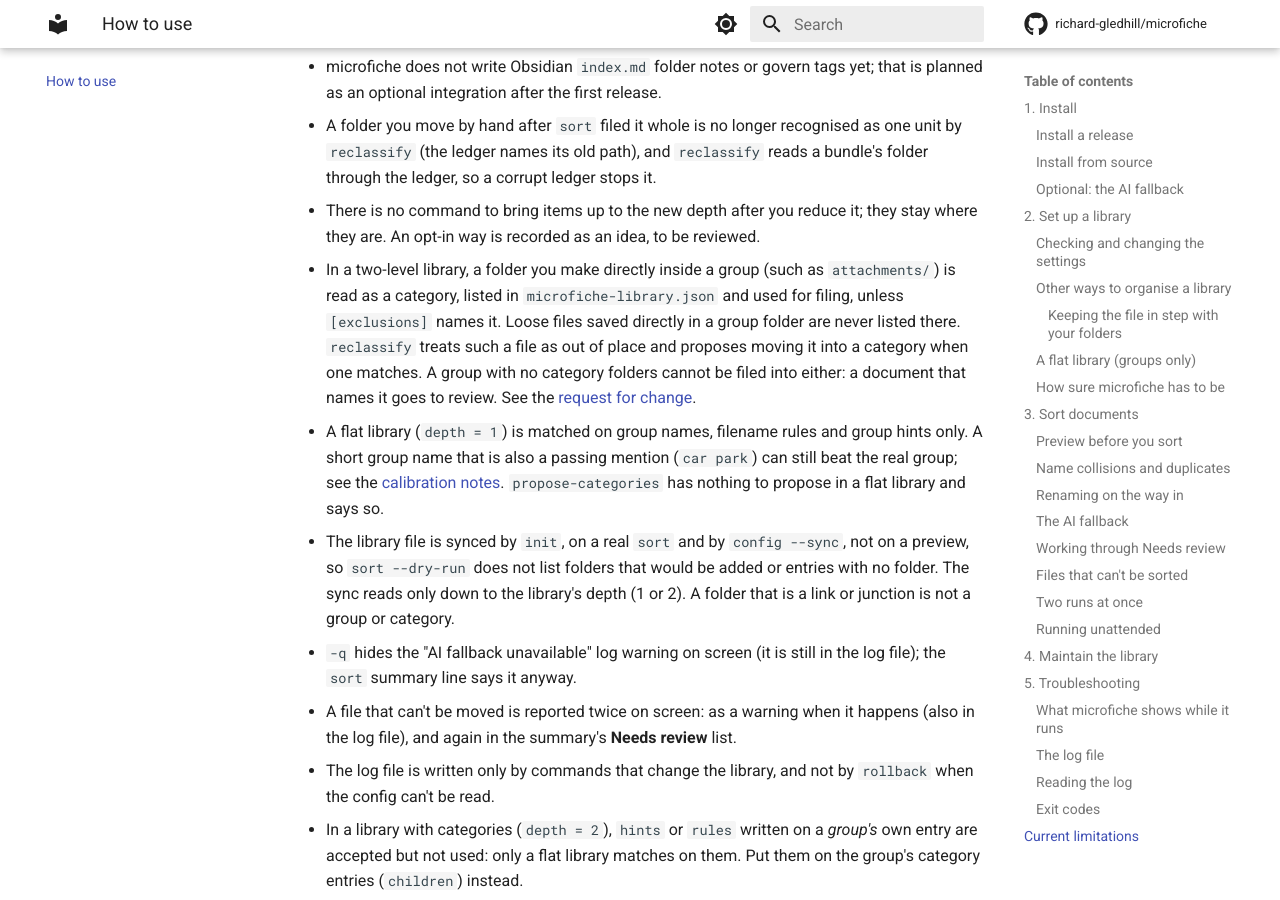
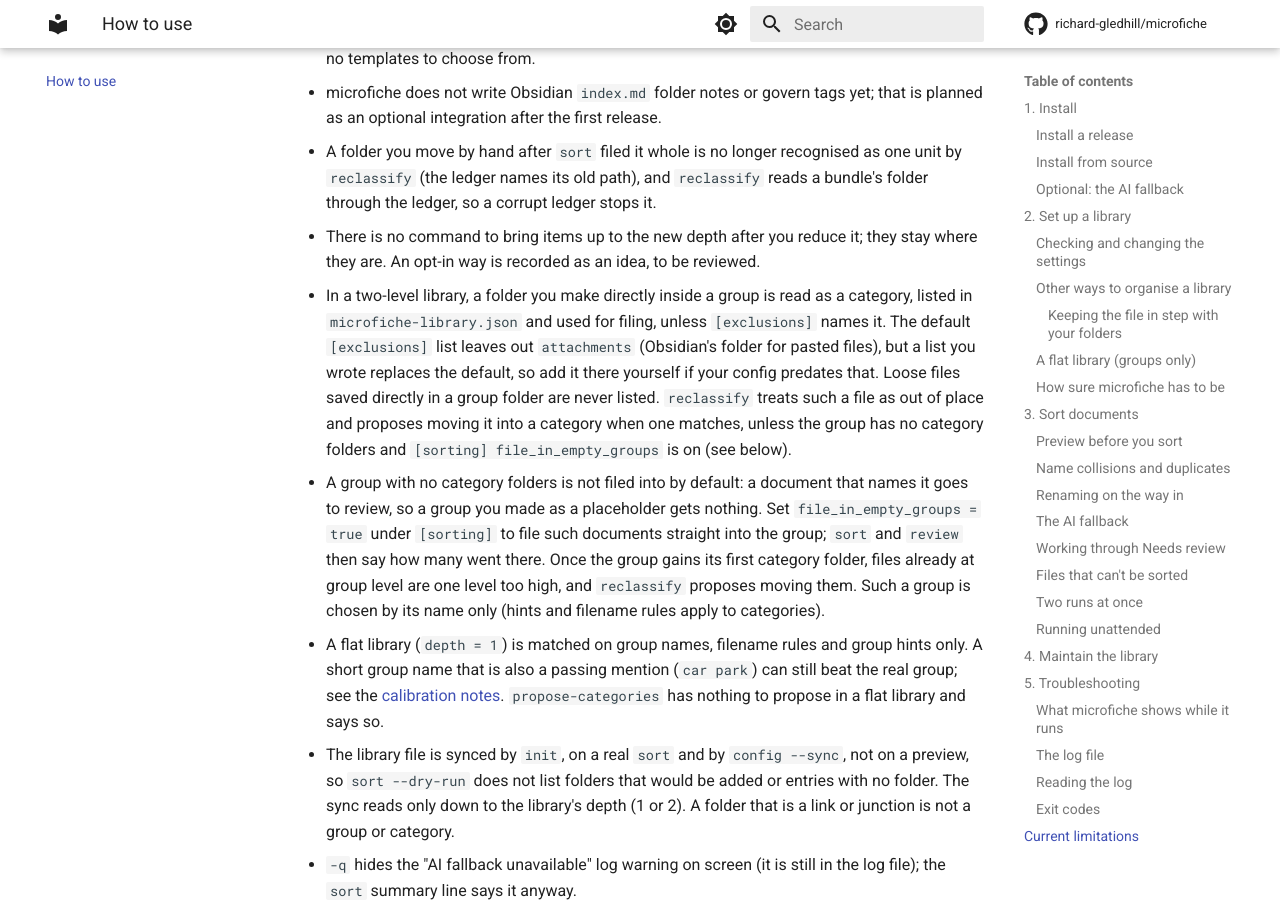
Before and after one commit to richard-gledhill/microfiche, an MkDocs documentation site: the page built from docs/how-to-use.md, in a window 1280 px wide and 900 px high, scrolled down 24905 px. Built offline with MkDocs 1.6.1 and Material for MkDocs 9.7.7, drawn with Linux system fonts in a browser that asks for light colours; comment, search, counter and statistics services are not loaded; some of the changed text lies outside the part shown.

Commit message:
docs: document empty-group filing and archive its plan
Co-Authored-By: Claude Sonnet 5.5 <noreply@anthropic.com>

```diff
--- a/docs/how-to-use.md
+++ b/docs/how-to-use.md
@@ -423,8 +423,8 @@ carries on, and `config --sync` exits with an error.
   it to order folders; a date such as `2024-03 Invoices` is not. Your folders are never renamed. If two sibling
   folders read the same (`meeting-notes` and `meeting_notes`), or a name has no letters or digits, `config --sync` says so.
 - A folder is left out of the library, and so cannot be a group or category, if its name matches a pattern in
-  `[exclusions] exclude`. The default excludes `sorting*`, `_sorting*`, `.*` and `_*`: anything starting with a dot or an
-  underscore, and anything named like an inbox. A group called `_Archive` or `.notes` is therefore invisible, which is
+  `[exclusions] exclude`. The default excludes `sorting*`, `_sorting*`, `.*`, `_*` and `attachments`: anything starting with a dot
+  or an underscore, anything named like an inbox, and Obsidian's attachments folder. A group called `_Archive` or `.notes` is therefore invisible, which is
   usually what you want for such folders and a surprise if it isn't. See **Keeping a folder out** in [section 4](#4-maintain-the-library).
 - One or two levels are supported: group and category, or groups alone (see
   [a flat library](#a-flat-library-groups-only)). Folders deeper than that aren't part of the taxonomy.
@@ -1207,12 +1207,17 @@ microfiche is pre-release. At the moment:
   ledger names its old path), and `reclassify` reads a bundle's folder through the ledger, so a corrupt ledger stops it.
 - There is no command to bring items up to the new depth after you reduce it; they stay where they are. An opt-in way
   is recorded as an idea, to be reviewed.
-- In a two-level library, a folder you make directly inside a group (such as `attachments/`) is read as a category,
-  listed in `microfiche-library.json` and used for filing, unless `[exclusions]` names it. Loose files saved directly in
-  a group folder are never listed there. `reclassify` treats such a file as out of place and proposes moving it into
-  a category when one matches. A group with no category folders cannot be filed into either: a document that names it
-  goes to review. See the
-  [request for change](https://github.com/richard-gledhill/microfiche/blob/main/docs/development/rfcs/RFC-011-groups-without-categories.md).
+- In a two-level library, a folder you make directly inside a group is read as a category, listed in
+  `microfiche-library.json` and used for filing, unless `[exclusions]` names it. The default `[exclusions]` list leaves
+  out `attachments` (Obsidian's folder for pasted files), but a list you wrote replaces the default, so add it there
+  yourself if your config predates that. Loose files saved directly in a group folder are never listed. `reclassify`
+  treats such a file as out of place and proposes moving it into a category when one matches, unless the group has no
+  category folders and `[sorting] file_in_empty_groups` is on (see below).
+- A group with no category folders is not filed into by default: a document that names it goes to review, so a group you
+  made as a placeholder gets nothing. Set `file_in_empty_groups = true` under `[sorting]` to file such documents
+  straight into the group; `sort` and `review` then say how many went there. Once the group gains its first
+  category folder, files already at group level are one level too high, and `reclassify` proposes moving them. Such a
+  group is chosen by its name only (hints and filename rules apply to categories).
 - A flat library (`depth = 1`) is matched on group names, filename rules and group hints only. A short group name
   that is also a passing mention (`car park`) can still beat the real group; see the
   [calibration notes](https://github.com/richard-gledhill/microfiche/blob/main/docs/development/testing/calibration.md#flat-libraries-depth-1).
```
Also changed, not shown: other parts of docs/how-to-use.md (+1 -1 lines), README.md (+2 -2 lines), docs/development/architecture/overview.md (+2 -0 lines), docs/development/plan/archive/2026-10-empty-group-filing/SPEC.md (added, +24 -0 lines), docs/development/plan/archive/2026-10-empty-group-filing/plan.md (added, +6 -0 lines), docs/development/plan/archive/2026-10-empty-group-filing/todo.md (added, +12 -0 lines), docs/development/plan/archive/README.md (+1 -0 lines), docs/development/requirements/mvp-roadmap.md (+1 -0 lines), docs/development/requirements/post-mvp-capability-map.md (+1 -1 lines), microfiche/README.md (+2 -2 lines).
